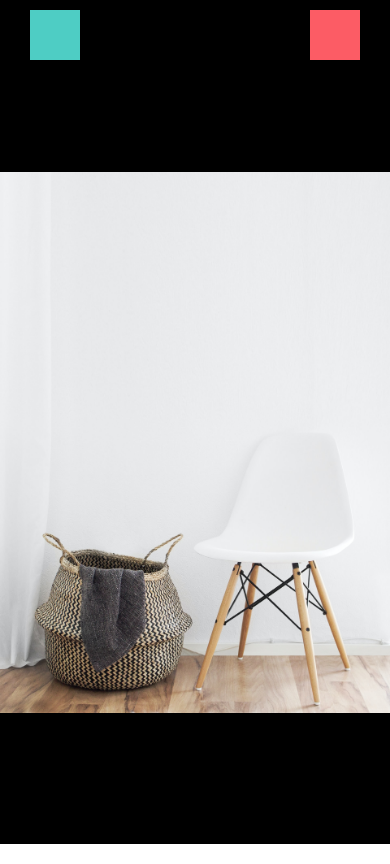
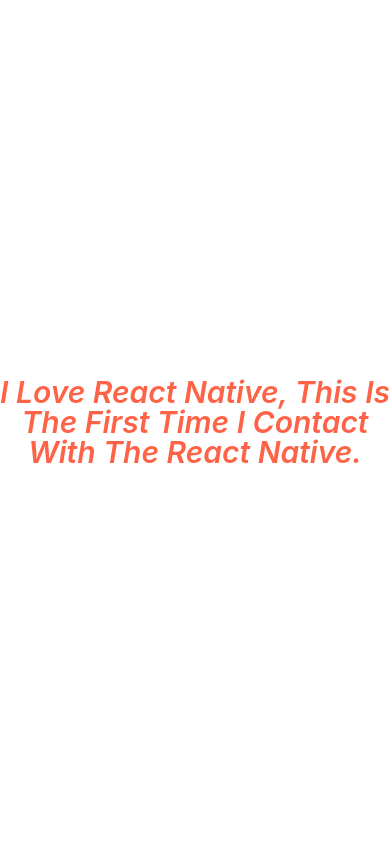
Before and after one commit to Ghauoor/end_the_urge, a React Native app: screen / in a window 390 px wide. Built offline with nearby package versions, Linux system fonts and the light colour scheme.

Commit message:
Text Properties

```diff
--- a/App.js
+++ b/App.js
@@ -1,9 +1,32 @@
 import React from 'react';
-import WelcomScreen from './src/screens/WelcomScreen';
-import ViewImageScreen from './src/screens/ViewImageScreen';
+import {View, StyleSheet, Text} from 'react-native';
 
 const App = () => {
-  return <ViewImageScreen />;
+  return (
+    <View
+      style={{
+        flex: 1,
+        flexDirection: 'row',
+        alignItems: 'center',
+        justifyContent: 'center',
+      }}>
+      <Text
+        style={{
+          fontSize: 30,
+          fontStyle: 'italic',
+          color: 'tomato',
+          fontWeight: '600',
+          textTransform: 'capitalize',
+          textAlign: 'center',
+          lineHeight: 30,
+        }}>
+        I love react native, This is the first time i contact with the React
+        Native.
+      </Text>
+    </View>
+  );
 };
 
+const styles = StyleSheet.create({});
+
 export default App;
```
